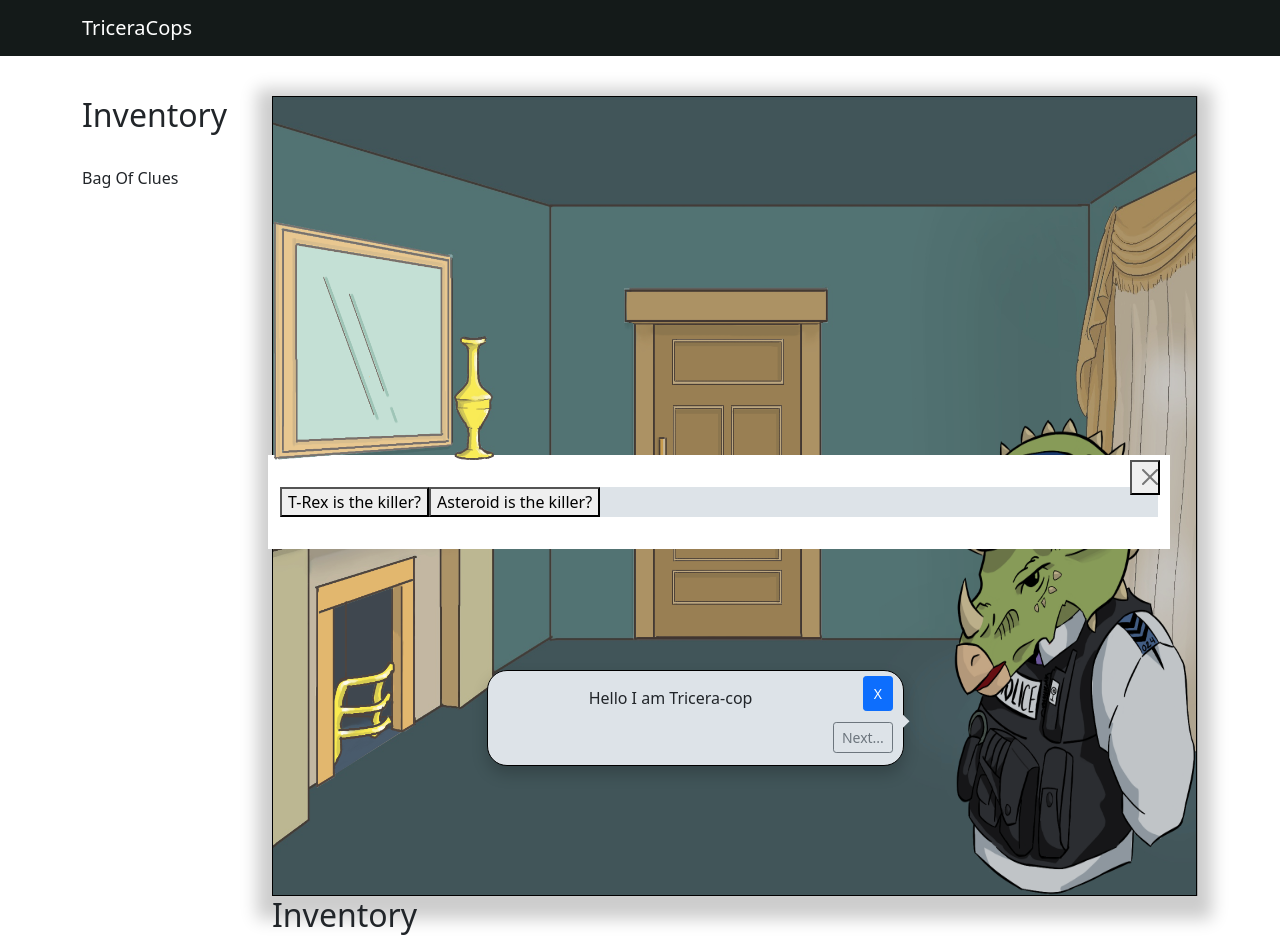
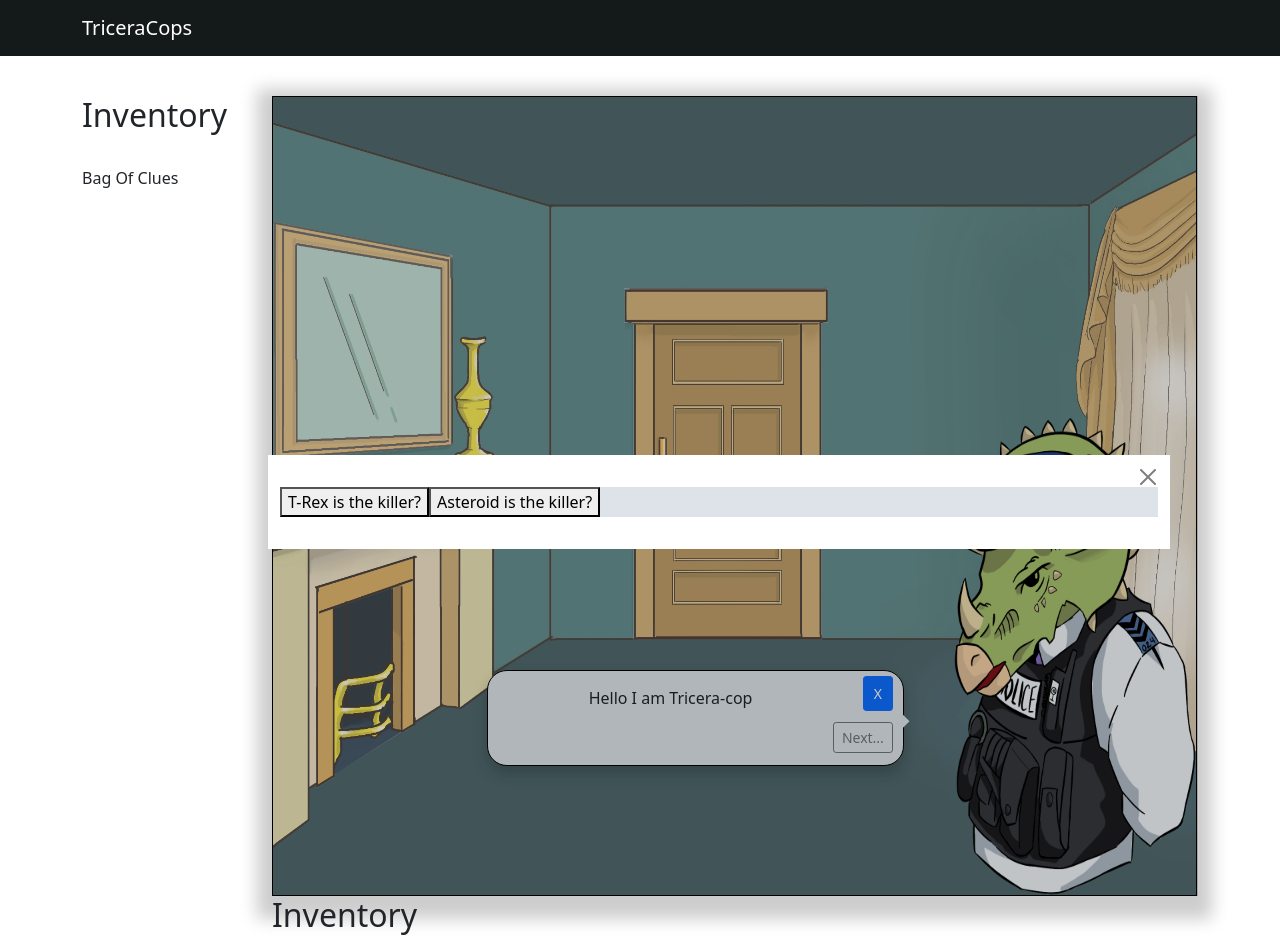
Before and after one commit to SeanEmmers/tricera-COPS, a React (Create React App) app: page / in a window 1280 px wide. Both pictures are taken after a click on the picture 725 px from the left and 464 px from the top of the page. Built offline with nearby package versions, Linux system fonts and the light colour scheme.

Commit message:
fixing closing button on popups

```diff
--- a/src/App.css
+++ b/src/App.css
@@ -106,7 +106,7 @@ body {
   background: #dde3e8;
   top: -1000px;
   left: 0px;
-    z-index: inherit;
+  z-index: inherit;
 }
 
 .tooth-small {
--- a/src/components/popup/PopUp.css
+++ b/src/components/popup/PopUp.css
@@ -11,7 +11,7 @@
   display: flex;
   justify-content: center;
   align-items: center;
-  z-index: inherit;
+  /* z-index: inherit; */
 }
 
 .popup-inner {
@@ -25,7 +25,6 @@
 }
 
 .close-btn {
-  position: absolute;
-  top: 6px;
-  right: 16px;
+  background: none;
+  border: none;
 }
```
